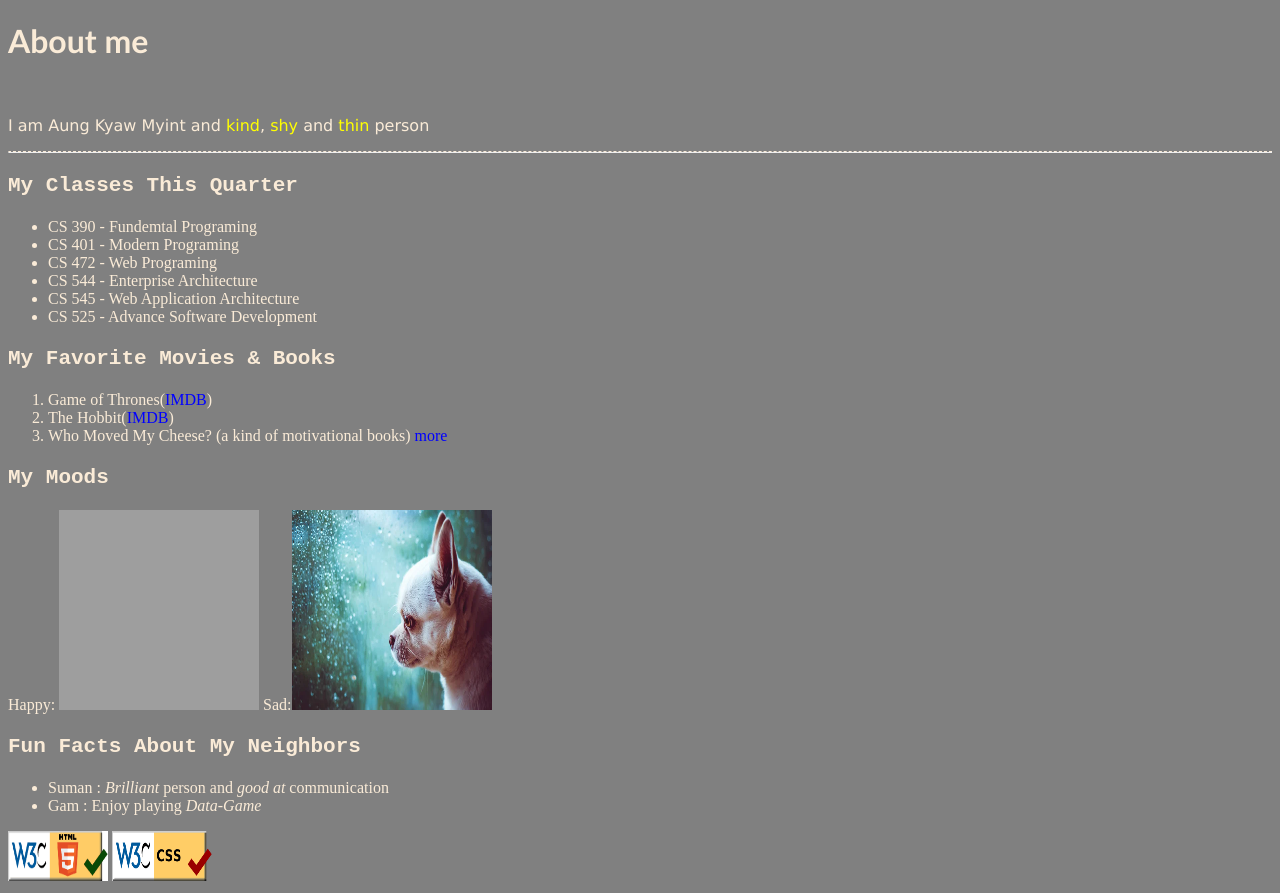
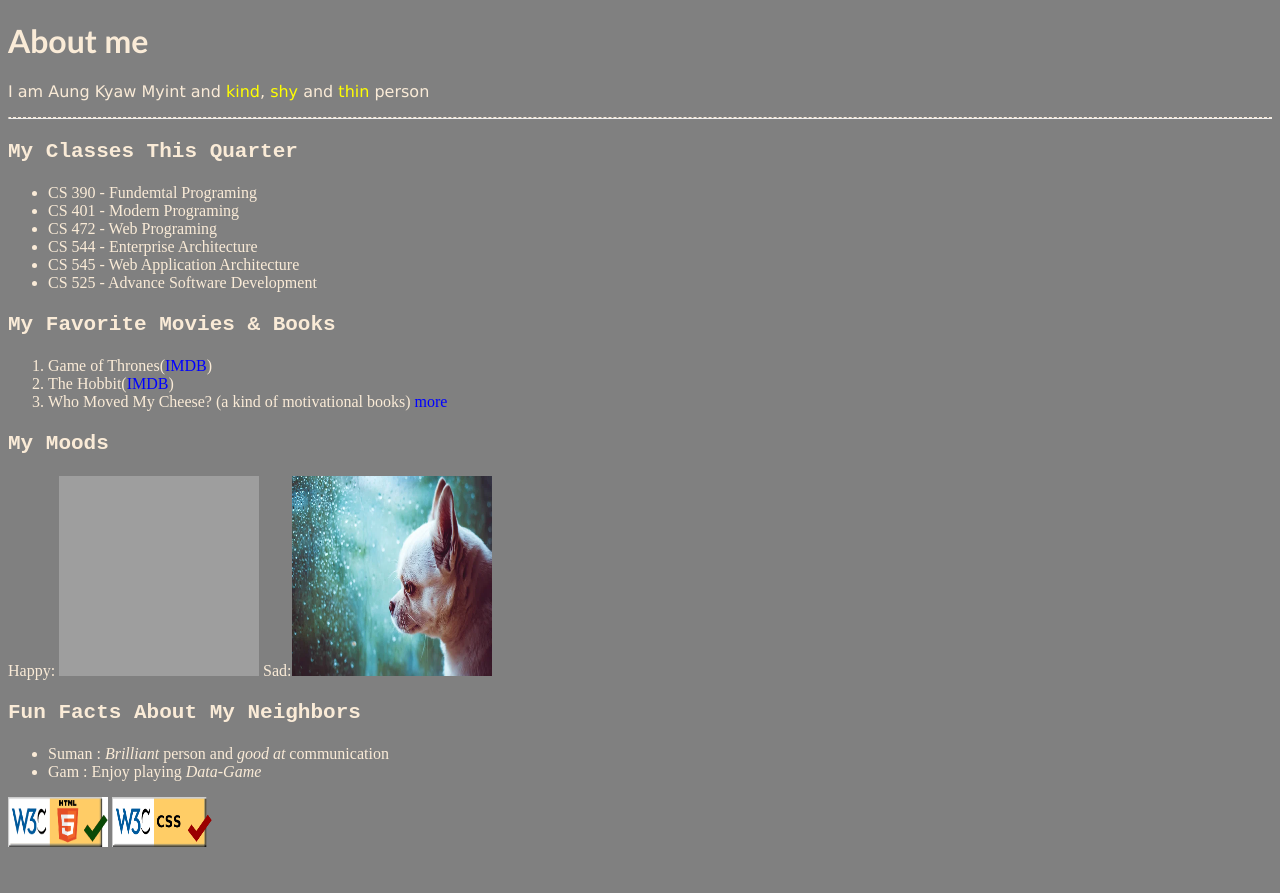
Before and after one commit to AungKyaw-Myint/Web-Application-Programming, a plain HTML site: page aboutme.html in a window 1280 px wide. After the commit the page ends 859 px from the top, so only its background shows below. Drawn offline with Linux system fonts and the light colour scheme; grey boxes are pictures that could not be loaded.

Commit message:
Update aboutme.html

```diff
--- a/aboutme.html
+++ b/aboutme.html
@@ -7,9 +7,10 @@
     <link href="aboutme.css" rel="stylesheet">
 </head>
 <body>
-    <h1>About me</h1><br />
+    <h1>About me</h1>
 
     <p>I am Aung Kyaw Myint and <span class="words">kind</span>, <span class="words">shy</span> and <span class="words">thin</span> person</p>
+
     <hr/>
 
     <h3>My Classes This Quarter</h3>
@@ -40,11 +41,11 @@
         <li>Gam : Enjoy playing <i>Data-Game</i></li>
     </ul>
 
-    <span<a href="https://validator.w3.org/nu/?doc=https%3A%2F%2Faungkyaw-myint.github.io%2FWeb-Application-Programming%2F">
+    <a href="https://validator.w3.org/nu/?doc=https%3A%2F%2Faungkyaw-myint.github.io%2FWeb-Application-Programming%2Faboutme.html">
         <img src="htmlchecker.png" alt="HTML Checker" width="100" height="50">
-    </a></span>
-    <span><a href="https://validator.w3.org/nu/?doc=https%3A%2F%2Faungkyaw-myint.github.io%2FWeb-Application-Programming%2F">
+    </a>
+    <a href="https://jigsaw.w3.org/css-validator/validator?uri=https%3A%2F%2Faungkyaw-myint.github.io%2FWeb-Application-Programming%2Faboutme.html&profile=css3svg&usermedium=all&warning=1&vextwarning=&lang=en">
         <img src="css_checker.png" alt="CSS Checker" width="100" height="50">
-    </a></span>
+    </a>
 </body>
 </html>
```
